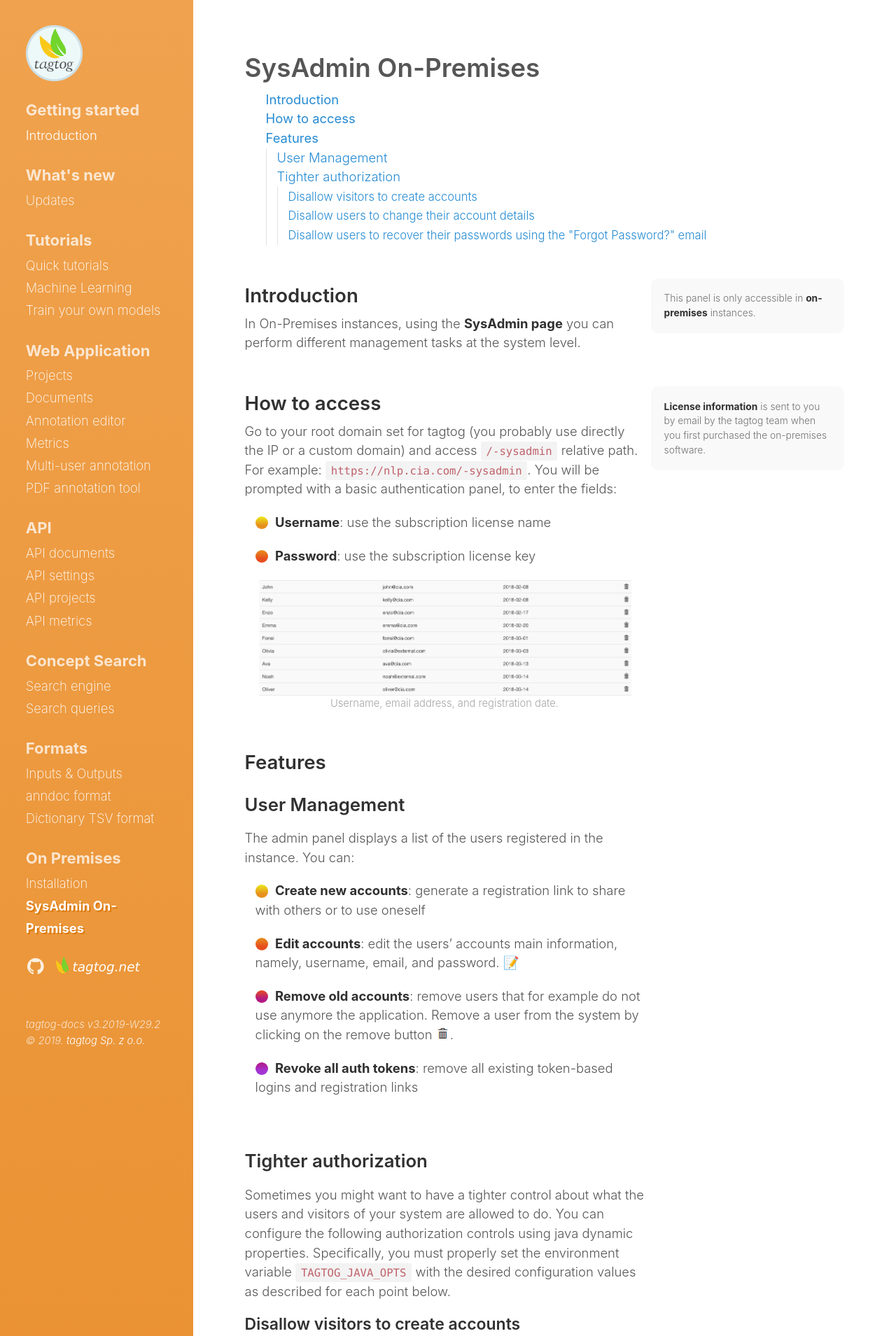
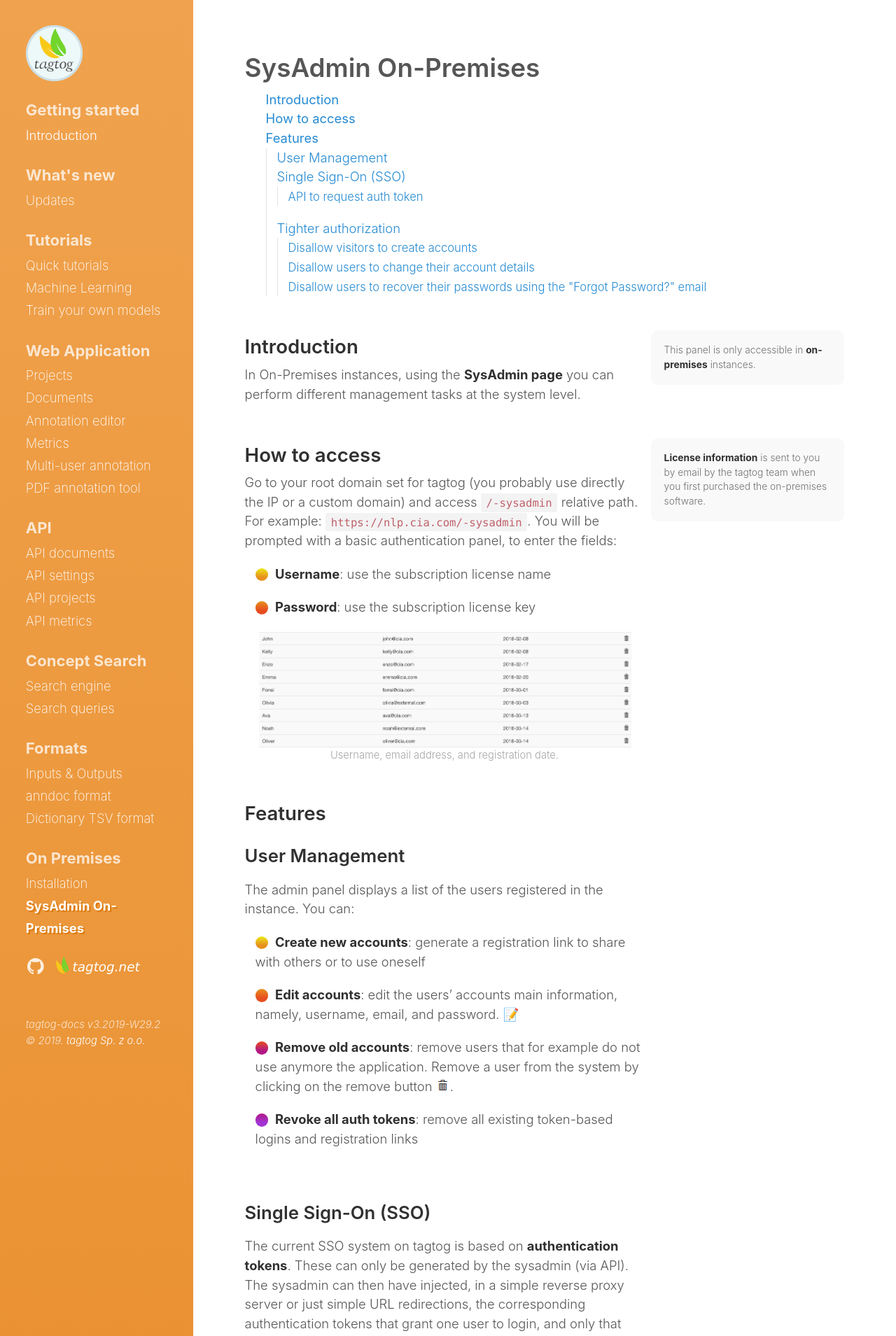
Before and after one commit to tagtogorg/tagtog-doc, a Jekyll site: the page built from on-premises-sysadmin.md, in a window 1280 px wide. Shown: the top 1909 px of the page at 70% size. Built offline with Jekyll 4.4.1, drawn with Linux system fonts in a browser that asks for light colours; nearby versions of some CDN libraries; some of the changed text lies outside the part shown.

Commit message:
start doc SSO

```diff
--- a/on-premises-sysadmin.md
+++ b/on-premises-sysadmin.md
@@ -42,11 +42,71 @@ toc: true
     <p class="list-item" markdown="1"><span class="list-item-3"></span>**Remove old accounts**: remove users that for example do not use anymore the application. Remove a user from the system by clicking on the remove button {% include inline-image.html name="editor-doc-remove.PNG" %}.</p>
     <p class="list-item" markdown="1"><span class="list-item-4"></span>**Revoke all auth tokens**: remove all existing token-based logins and registration links</p>
 
+
+    <br/>
+<div markdown="1">
+
+### Single Sign-On (SSO)
+
+The current SSO system on tagtog is based on **authentication tokens**. These can only be generated by the sysadmin (via API). The sysadmin can then have injected, in a simple reverse proxy server or just simple URL redirections, the corresponding authentication tokens that grant one user to login, and only that user distinctively. All auth tokens can easily be deleted at any time (see above: [Revoke all auth tokens](#user-management)).
+
+#### API to request auth token
+
+<table style="width:100%;white-space:nowrap;">
+  <tr>
+    <td><strong>Endpoint</strong></td>
+    <td><code>{{ page.api_endpoint }}/-sysadmin/request-auth-token</code></td>
+  </tr>
+  <tr>
+    <td><strong>Method</strong></td>
+    <td><code>POST</code></td>
+  </tr>
+  <tr>
+    <td><strong>Output</strong></td>
+    <td>String, the auth token</td>
+  </tr>
+</table>
+
+**Input Parameters**
+
+Defined as JSON parameters:
+
+<table style="width:100%;">
+  <tr>
+    <th>Name</th>
+    <th>Default</th>
+    <th>Example</th>
+    <th>Description</th>
+  </tr>
+  <tr>
+    <td><code>toUsername</code> (String)</td>
+    <td>-</td>
+    <td><em>yourUsername</em></td>
+    <td>The user's username you grant the authentication to.</td>
+  </tr>
+  <tr>
+    <td><code>expirationHours</code> (Int)</td>
+    <td>-1 (meaning, no expiration)</td>
+    <td>24</td>
+    <td>The expiration in hours for the token to still be usable. Do not define or otherwise write a negative number to not have any expiration (meaning the token is valid until removed).</td>
+  </tr>
+  <tr>
+    <td><code>useOnce</code> (Boolean)</td>
+    <td>false</td>
+    <td>true</td>
+    <td>Besides the expiration, with this parameter you can decide whether the token can be used only once (true) or not (false, i.e., multiple times until the token is removed or expires).</td>
+  </tr>
+</table>
+
+
+</div>
+
+
+
     <br/>
     <h3>Tighter authorization</h3>
 
     <p markdown="1">Sometimes you might want to have a tighter control about what the users and visitors of your system are allowed to do. You can configure the following authorization controls using java dynamic properties. Specifically, you must properly set the environment variable `TAGTOG_JAVA_OPTS` with the desired configuration values as described for each point below.</p>
-
 
 
     <h4>Disallow visitors to create accounts</h4>
```
